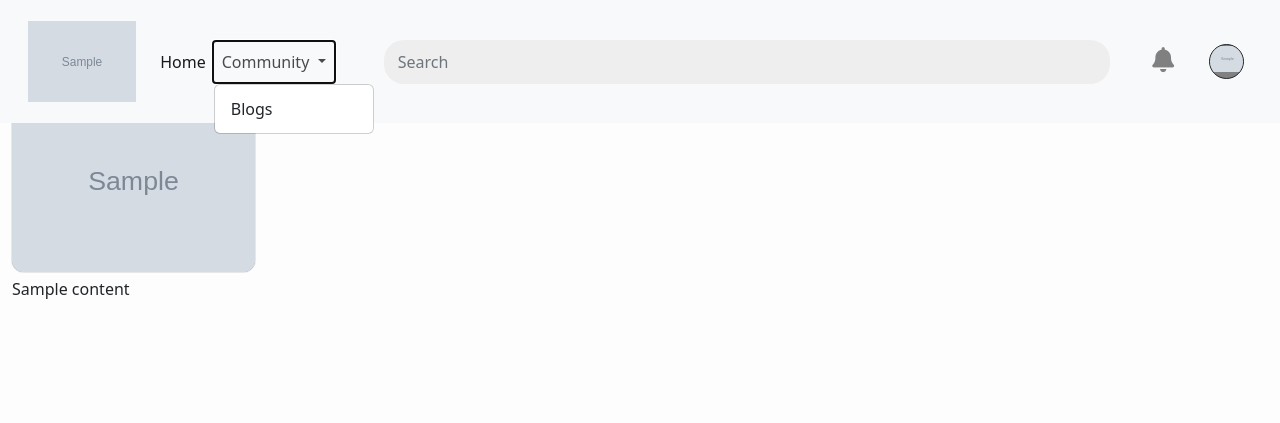
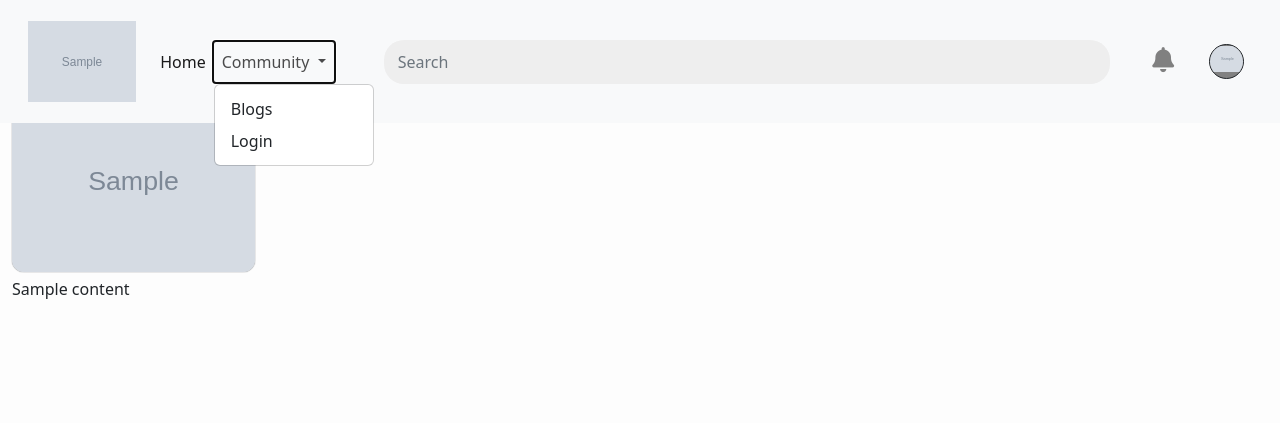
Before and after one commit to Devsabirul/photosharingwithdjangonazmul, a Django app: template core/templates/home/index.html in a window 1280 px wide, after a click on "Community". Shown: the top 423 px of the page. Run offline with Django 3.2, Linux system fonts and the light colour scheme; the template is opened without the code that fills it: most values are stand-ins (such as "Sample title", 1, 10 or a date in 2020); grey boxes marked "Sample" are stand-in pictures; some libraries are stand-ins or nearby versions.

Commit message:
Change Url

```diff
--- a/core/templates/home/index.html
+++ b/core/templates/home/index.html
@@ -15,6 +15,7 @@
     </a>
     <ul class="dropdown-menu">
         <li><a class="dropdown-item" href="#">Blogs</a></li>
+        <li><a class="dropdown-item" href="/nh-admin">Login</a></li>
     </ul>
 </li>
 {% endblock dropdown_nav %}
```
